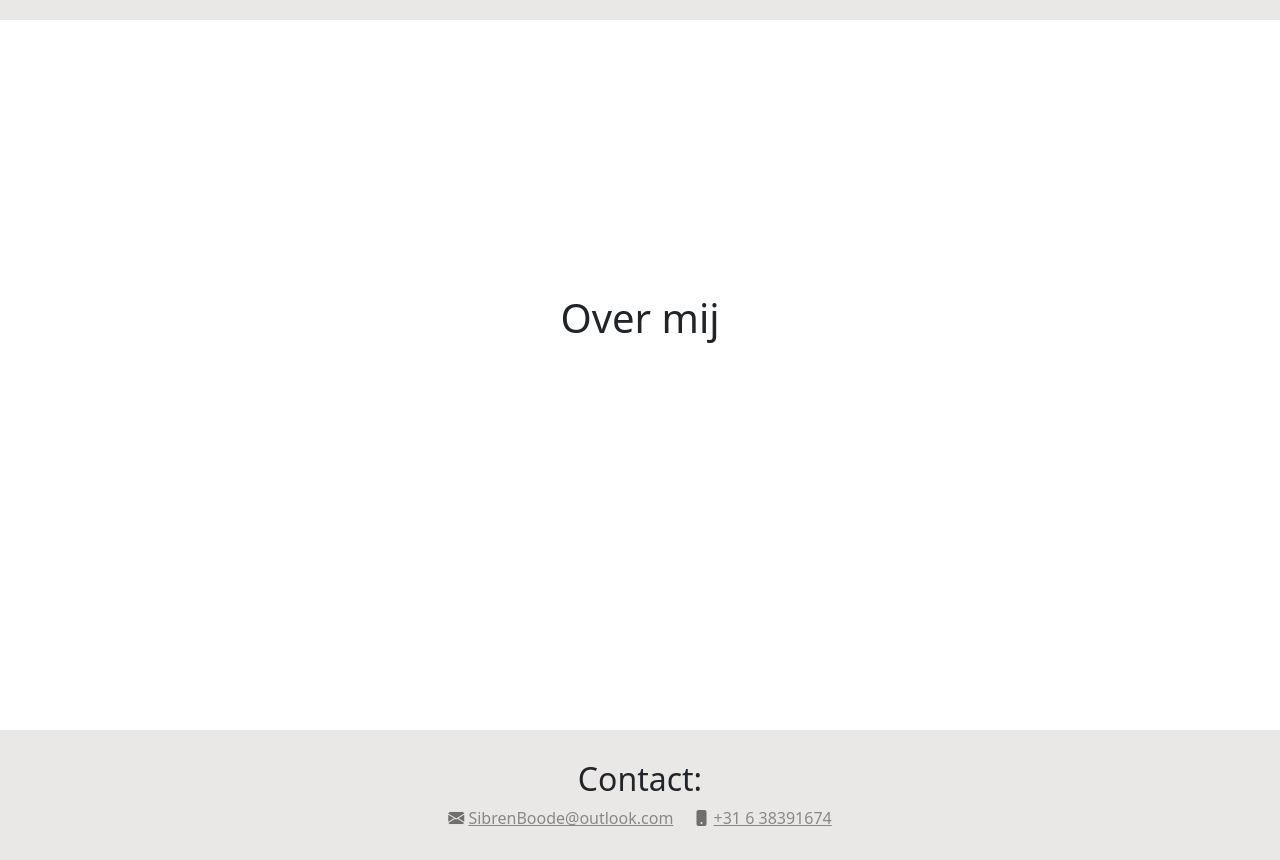
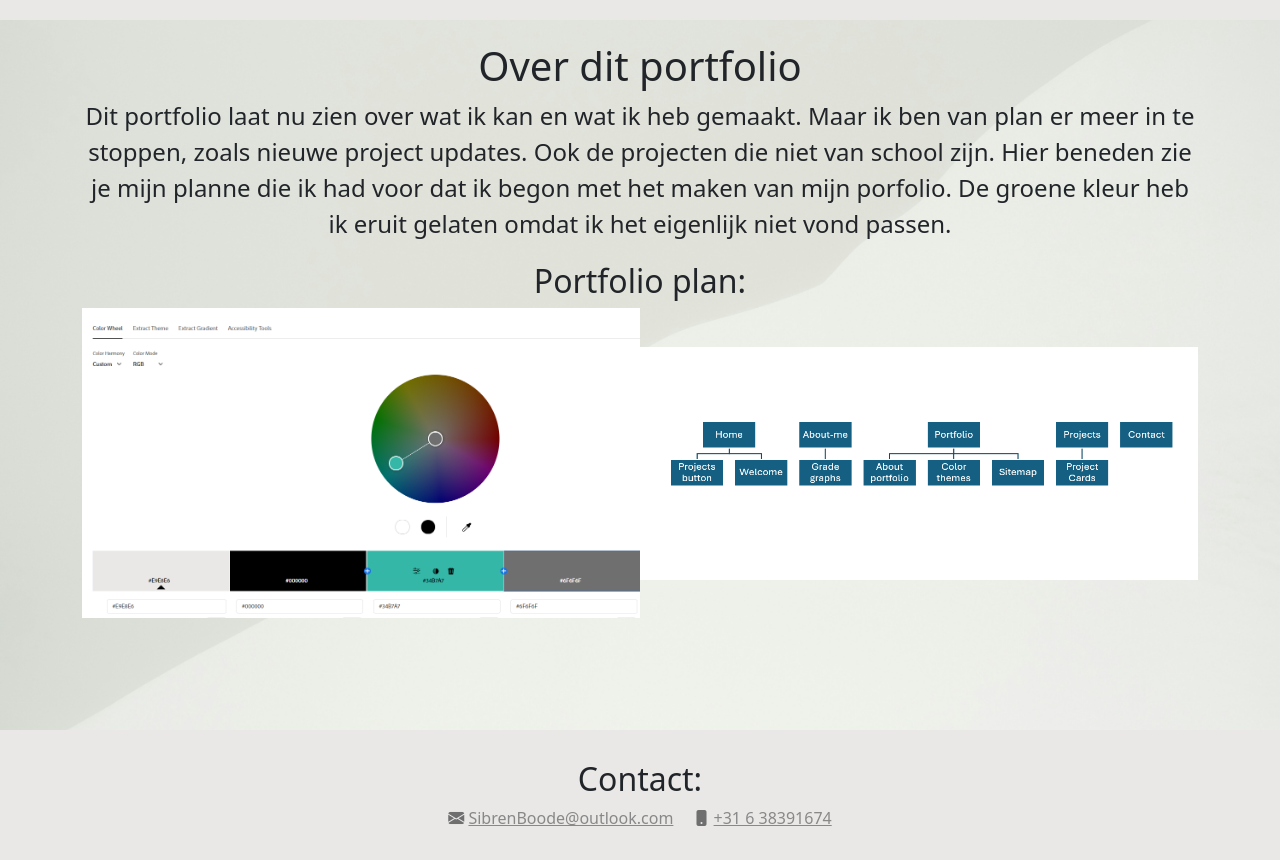
Before and after one commit to SibrenBD/SibrenBD.github.io, a plain HTML site: page portfolio.html in a window 1280 px wide. Shown: the part 70-930 px from the top of the page. Drawn offline with nearby package versions, Linux system fonts and the light colour scheme.

Commit message:
portfolio part toegevoegd

```diff
--- a/css/style.css
+++ b/css/style.css
@@ -43,6 +43,13 @@ i {
     padding: 60px 0;
 }
 
+main {
+    background: url(/img/pofo-background3.jpg);
+    background-size: cover;
+    height: 100vh;
+    background-attachment: fixed;
+    padding: 60px 0;
+}
 
 footer {
     padding: 30px 0;
--- a/portfolio.html
+++ b/portfolio.html
@@ -41,8 +41,16 @@
 
     <main class="d-flex align-items-center w-100">
         <div class="container d-flex flex-column align-items-center">
-            <h1>Over mij</h1>
-            <p class="fs-4 text-center"></p>
+            <h1>Over dit portfolio</h1>
+            <p class="fs-4 text-center">
+                Dit portfolio laat nu zien over wat ik kan en wat ik heb gemaakt. Maar ik ben van plan er meer in te stoppen, zoals nieuwe project updates. Ook de projecten die niet van school zijn. Hier beneden zie je mijn planne die ik had voor dat ik begon met het maken van mijn porfolio. De groene kleur heb ik eruit gelaten omdat ik het eigenlijk niet vond passen.
+            </p>
+            <h2 class="mt-1">Portfolio plan:</h2>
+            <div class="d-flex">
+                <img src="img/pofo_color_theme.png" alt="" class="w-50 h-50">
+                <img src="img/pofo_sitemap.png" alt="" class="w-50 h-50 m-auto">
+
+            </div>
         </div>
     </main>
 
```
Also changed, not shown: about-me.html (+1 -1 lines), projects.html (+2 -2 lines), img/Joe-data.png (added), img/pofo-background3.jpg (renamed from img/n-n-BtbjCFUvBXs-unsplash.jpg), img/pofo_color_theme.png (added), img/pofo_sitemap.png (added).
